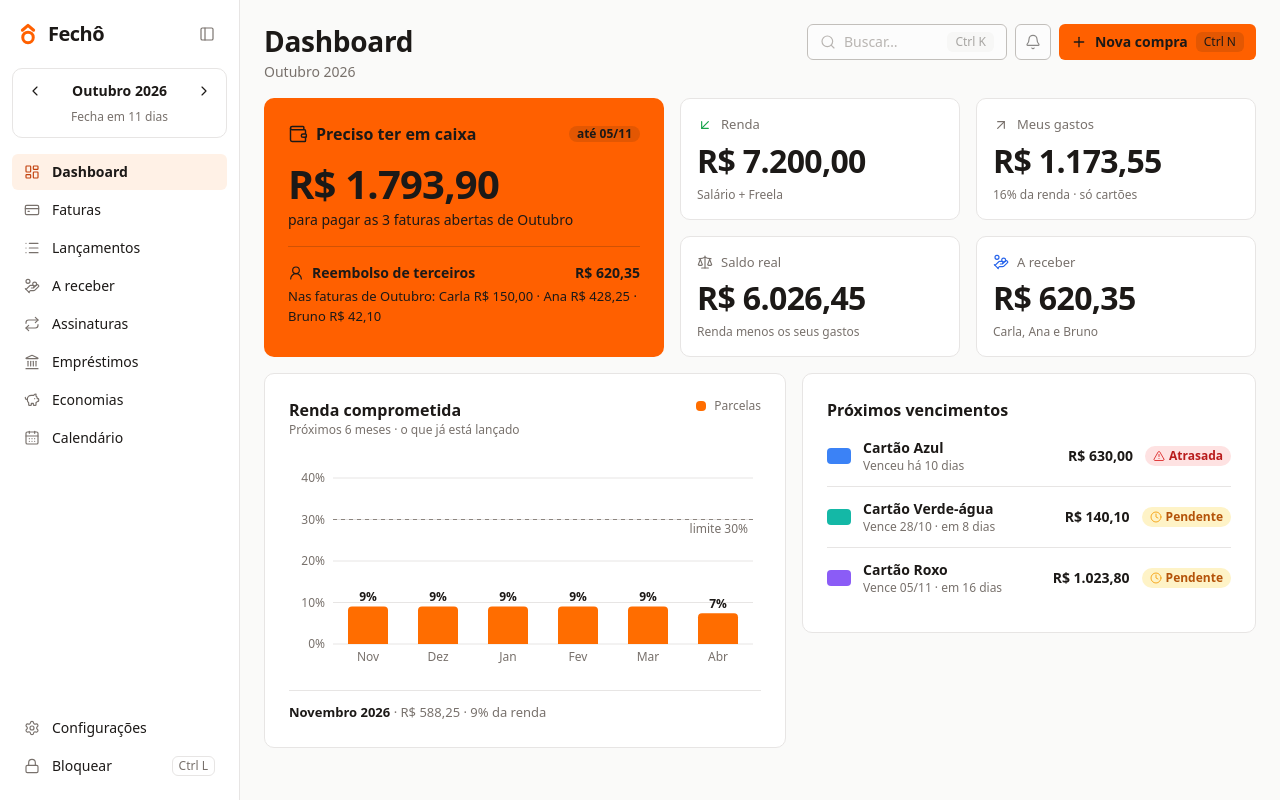
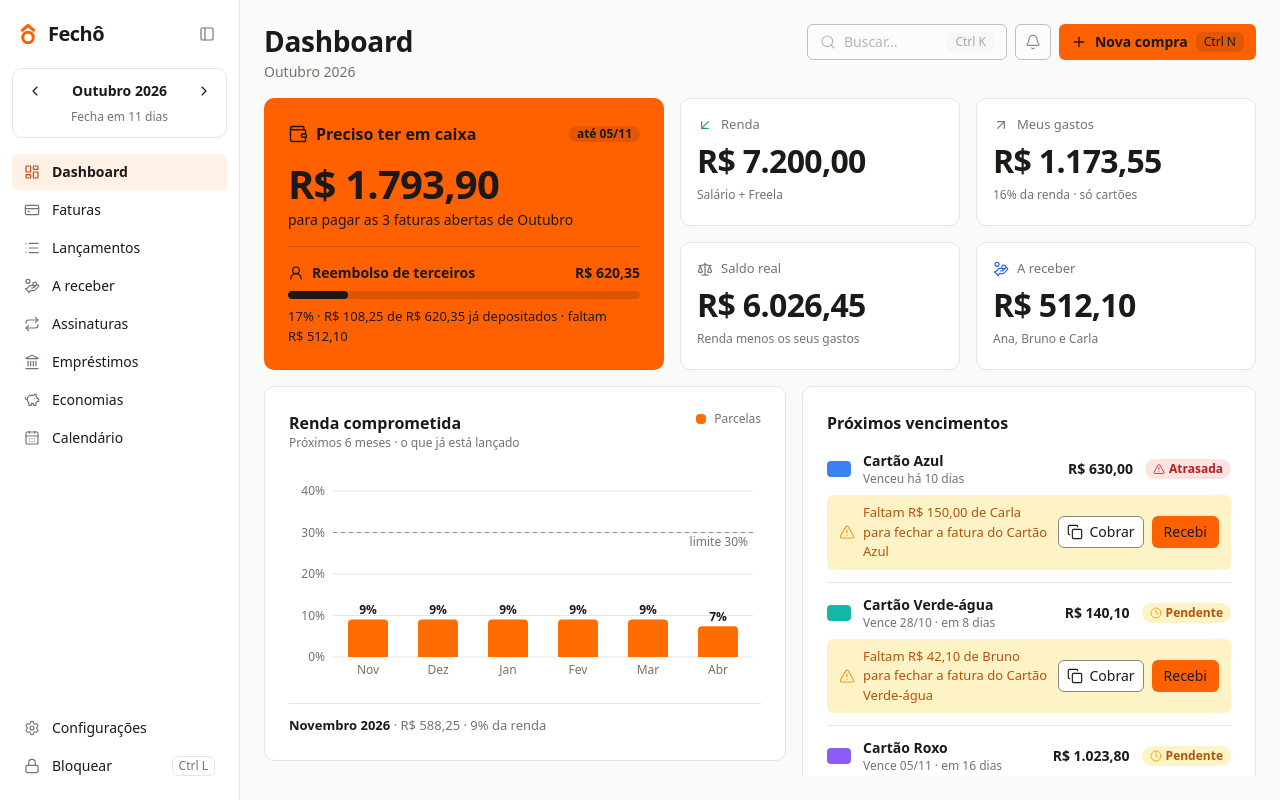
Before and after one commit to tech-gabriel/fecho, a React (Vite) app: page / in a window 1280 px wide. Built offline with nearby package versions, Linux system fonts and the light colour scheme.

Commit message:
feat(faturas): mostra quanto falta cada pessoa depositar na fatura e no dashboard

```diff
--- a/src/features/dashboard/Dashboard.tsx
+++ b/src/features/dashboard/Dashboard.tsx
@@ -16,6 +16,7 @@ import { hojeLocal, useApp } from '@/app/store';
 import { Button } from '@/components/ui/button';
 import type {
   Cartao,
+  Movimento,
   PagamentoDeFatura,
   ParcelaDoMes,
   Preferencias,
@@ -27,6 +28,7 @@ import { linhasPorDono, resumoDaFatura } from '@/domain/faturas';
 import { receitasDoMes, rendaComprometida, resumoDoMes } from '@/domain/resumo';
 import { montarFaturas } from '@/features/faturas/Faturas';
 import { dataCurta } from '@/features/faturas/ListaDeCartoes';
+import { faltaNaFatura, montarSituacoes } from '@/features/receber/situacoes';
 import { formatarComSinal, formatarMoeda, nomeDoMes } from '@/lib/formato';
 import { DURACAO, MOVIMENTO, gsap, useGSAP } from '@/lib/gsap';
 import { DialogRenda } from './DialogRenda';
@@ -42,6 +44,8 @@ interface Dados {
   pagamentos: PagamentoDeFatura[];
   receitas: Receita[];
   preferencias: Preferencias;
+  deTerceiros: ParcelaDoMes[];
+  movimentos: Movimento[];
 }
 
 const MESES_DO_GRAFICO = 6;
@@ -116,11 +120,35 @@ export function Dashboard() {
       repos.faturas.pagamentos(),
       repos.receitas.listar(),
       repos.preferencias.ler(),
-    ]).then(([cartoes, terceiros, parcelas, futuras, pagamentos, receitas, preferencias]) => {
-      if (montado) {
-        setDados({ cartoes, terceiros, parcelas, futuras, pagamentos, receitas, preferencias });
-      }
-    });
+      repos.compras.parcelasDeTerceiros(competencia),
+      repos.receber.movimentos(),
+    ]).then(
+      ([
+        cartoes,
+        terceiros,
+        parcelas,
+        futuras,
+        pagamentos,
+        receitas,
+        preferencias,
+        deTerceiros,
+        movimentos,
+      ]) => {
+        if (montado) {
+          setDados({
+            cartoes,
+            terceiros,
+            parcelas,
+            futuras,
+            pagamentos,
+            receitas,
+            preferencias,
+            deTerceiros,
+            movimentos,
+          });
+        }
+      },
+    );
     return () => {
       montado = false;
     };
@@ -176,11 +204,15 @@ export function Dashboard() {
   );
 
   const mes = nomeDoMes(competencia).split(' ')[0] ?? '';
-  const nome = (id: number) => dados.terceiros.find((t) => t.id === id)?.nome ?? '';
-  const porPessoa = [...resumo.porTerceiro].map(
-    ([id, valor]) => `${nome(id)} ${formatarMoeda(valor)}`,
-  );
-  const pessoas = [...resumo.porTerceiro.keys()].map(nome);
+  const situacoes = montarSituacoes({ ...dados, parcelas: dados.deTerceiros, competencia, hoje });
+  const faltaDoMes = faturas
+    .flatMap((f) => faltaNaFatura(situacoes, f.cartao.id, competencia))
+    .reduce((soma, f) => soma + f.falta, 0);
+  const depositadoDoMes = resumo.deTerceiros - faltaDoMes;
+  const percentual =
+    resumo.deTerceiros > 0 ? Math.round((depositadoDoMes / resumo.deTerceiros) * 100) : 0;
+  const devedores = situacoes.filter((s) => s.falta > 0);
+  const aReceber = devedores.reduce((soma, s) => soma + s.falta, 0);
   const temFaturas = faturas.some((f) => f.resumo.total > 0);
   const legendaDoCaixa = !temFaturas
     ? `Nenhuma fatura em ${mes}`
@@ -261,11 +293,30 @@ export function Dashboard() {
               <span className="flex-1">Reembolso de terceiros</span>
               <span className="tabular-nums">{formatarMoeda(resumo.deTerceiros)}</span>
             </span>
-            <span className="text-[13px]">
-              {porPessoa.length > 0
-                ? `Nas faturas de ${mes}: ${porPessoa.join(' · ')}`
-                : `Nenhuma compra de outras pessoas em ${mes}`}
-            </span>
+            {resumo.deTerceiros > 0 ? (
+              <>
+                <div
+                  role="progressbar"
+                  aria-label="Reembolso já depositado"
+                  aria-valuemin={0}
+                  aria-valuemax={100}
+                  aria-valuenow={percentual}
+                  className="my-1 h-2 overflow-hidden rounded-full bg-on-brand/15"
+                >
+                  <div
+                    className="h-full rounded-full bg-on-brand"
+                    style={{ width: `${String(percentual)}%` }}
+                  />
+                </div>
+                <span className="text-[13px] tabular-nums">
+                  {percentual}% · {formatarMoeda(depositadoDoMes)} de{' '}
+                  {formatarMoeda(resumo.deTerceiros)} já depositados
+                  {faltaDoMes > 0 && ` · faltam ${formatarMoeda(faltaDoMes)}`}
+                </span>
+              </>
+            ) : (
+              <span className="text-[13px]">Nenhuma compra de outras pessoas em {mes}</span>
+            )}
           </div>
         </section>
 
@@ -318,9 +369,13 @@ export function Dashboard() {
             rotulo="A receber"
             icone={HandCoins}
             corDoIcone="text-info"
-            centavos={resumo.deTerceiros}
-            legenda={pessoas.length > 0 ? listaDeNomes(pessoas) : 'Ninguém te deve nada neste mês'}
-            envolver={link('/lancamentos?ver=terceiros')}
+            centavos={aReceber}
+            legenda={
+              devedores.length > 0
+                ? listaDeNomes(devedores.map((s) => s.terceiro.nome))
+                : 'Ninguém te deve nada neste mês'
+            }
+            envolver={link('/receber')}
           />
         </div>
       </div>
@@ -333,7 +388,12 @@ export function Dashboard() {
           />
         </div>
         <div className="cartao-do-dashboard">
-          <ProximosVencimentos faturas={faturas} hoje={hoje} />
+          <ProximosVencimentos
+            faturas={faturas}
+            situacoes={situacoes}
+            preferencias={dados.preferencias}
+            hoje={hoje}
+          />
         </div>
       </div>
 
--- a/src/features/dashboard/ProximosVencimentos.tsx
+++ b/src/features/dashboard/ProximosVencimentos.tsx
@@ -1,15 +1,27 @@
+import { useState } from 'react';
+import { Check, Copy, TriangleAlert } from 'lucide-react';
+import { Button } from '@/components/ui/button';
+import type { Preferencias } from '@/data';
 import type { DataLocal } from '@/domain/competencia';
 import type { FaturaDoCartao } from '@/features/faturas/Faturas';
 import { quando, SeloDeStatus } from '@/features/faturas/ListaDeCartoes';
+import { useAcoesDeCobranca } from '@/features/receber/acoes';
+import { faltaNaFatura, type SituacaoDaPessoa } from '@/features/receber/situacoes';
 import { formatarMoeda } from '@/lib/formato';
 
 export function ProximosVencimentos({
   faturas,
+  situacoes,
+  preferencias,
   hoje,
 }: {
   faturas: FaturaDoCartao[];
+  situacoes: SituacaoDaPessoa[];
+  preferencias: Preferencias;
   hoje: DataLocal;
 }) {
+  const { registrarDeposito, copiarCobranca } = useAcoesDeCobranca(preferencias, hoje);
+  const [copiado, setCopiado] = useState<string | null>(null);
   const comCompras = faturas
     .filter((f) => f.resumo.total > 0)
     .sort((a, b) => a.vencimento.localeCompare(b.vencimento));
@@ -26,26 +38,91 @@ export function ProximosVencimentos({
         <p className="py-8 text-center text-sm text-ink-muted">Nada vence neste mês.</p>
       ) : (
         <ul className="flex flex-col">
-          {comCompras.map((fatura) => (
+          {comCompras.map((fatura) => {
+            const { cartao, competencia } = fatura;
+            const pendencias = fatura.pagamento
+              ? []
+              : faltaNaFatura(situacoes, cartao.id, competencia);
+            return (
               <li
-              key={fatura.cartao.id}
-              className="flex items-center gap-3 border-t py-3 first:border-t-0 first:pt-0"
+                key={cartao.id}
+                className="flex flex-col gap-2 border-t py-3 first:border-t-0 first:pt-0"
               >
+                <span className="flex items-center gap-3">
                   <span
                     aria-hidden
-                style={{ backgroundColor: fatura.cartao.cor }}
+                    style={{ backgroundColor: cartao.cor }}
                     className="h-4 w-6 flex-none rounded-sm"
                   />
                   <span className="flex min-w-0 flex-1 flex-col">
-                <span className="truncate text-sm font-semibold">{fatura.cartao.nome}</span>
+                    <span className="truncate text-sm font-semibold">{cartao.nome}</span>
                     <span className="truncate text-xs text-ink-muted">{quando(fatura, hoje)}</span>
                   </span>
                   <span className="text-sm font-semibold tabular-nums">
                     {formatarMoeda(fatura.resumo.total)}
                   </span>
                   <SeloDeStatus status={fatura.status} />
+                </span>
+                {pendencias.map(({ terceiro, falta }) => {
+                  const chave = `${String(cartao.id)}:${String(terceiro.id)}`;
+                  const itens =
+                    situacoes
+                      .find((s) => s.terceiro.id === terceiro.id)
+                      ?.itens.filter(
+                        (i) =>
+                          i.cartaoId === cartao.id && i.competencia === competencia && i.aberto > 0,
+                      ) ?? [];
+                  return (
+                    <span
+                      key={chave}
+                      role="status"
+                      className="flex items-center gap-2 rounded-md bg-warning-bg px-3 py-2 text-[13px] text-warning-text"
+                    >
+                      <TriangleAlert
+                        size={16}
+                        strokeWidth={1.75}
+                        aria-hidden
+                        className="flex-none text-warning"
+                      />
+                      <span className="flex-1">
+                        Faltam {formatarMoeda(falta)} de {terceiro.nome} para fechar a fatura do{' '}
+                        {cartao.nome}
+                      </span>
+                      <Button
+                        variant="outline"
+                        size="sm"
+                        onClick={() =>
+                          void copiarCobranca(
+                            terceiro,
+                            { valor: falta, cartao: cartao.nome, vencimento: fatura.vencimento },
+                            () => {
+                              setCopiado(chave);
+                              setTimeout(() => {
+                                setCopiado(null);
+                              }, 2000);
+                            },
+                          )
+                        }
+                      >
+                        {copiado === chave ? (
+                          <Check strokeWidth={1.75} aria-hidden />
+                        ) : (
+                          <Copy strokeWidth={1.75} aria-hidden />
+                        )}
+                        {copiado === chave ? 'Copiado' : 'Cobrar'}
+                      </Button>
+                      <Button
+                        size="sm"
+                        onClick={() => void registrarDeposito(terceiro, falta, itens)}
+                      >
+                        Recebi
+                      </Button>
+                    </span>
+                  );
+                })}
               </li>
-          ))}
+            );
+          })}
         </ul>
       )}
     </section>
--- a/src/features/faturas/DetalheDaFatura.tsx
+++ b/src/features/faturas/DetalheDaFatura.tsx
@@ -1,5 +1,5 @@
 import { CreditCard, Ellipsis, Layers, Repeat, TriangleAlert, UserRound } from 'lucide-react';
-import { useNavigate } from 'react-router';
+import { Link, useNavigate } from 'react-router';
 import { toast } from 'sonner';
 import { useRepositorios } from '@/app/repositorios';
 import { useApp } from '@/app/store';
@@ -40,6 +40,7 @@ export function DetalheDaFatura({
   fatura,
   categorias,
   terceiros,
+  faltas,
   filtro,
   hoje,
   onFiltro,
@@ -47,6 +48,7 @@ export function DetalheDaFatura({
   fatura: FaturaDoCartao;
   categorias: Categoria[];
   terceiros: Terceiro[];
+  faltas: { terceiro: Terceiro; falta: number }[];
   filtro: Filtro;
   hoje: DataLocal;
   onFiltro: (filtro: Filtro) => void;
@@ -115,9 +117,13 @@ export function DetalheDaFatura({
       ? ` · limite usado ${Math.round((resumo.total / cartao.limiteCentavos) * 100)}% de ${formatarMoeda(cartao.limiteCentavos)}`
       : '';
   const depoisDoPagamento = pagamento ? resumo.total - pagamento.valorPagoCentavos : 0;
-  const porPessoa = [...resumo.porTerceiro]
-    .map(([id, valor]) => `${nome(id)} ${formatarMoeda(valor)}`)
-    .join(' · ');
+  const faltaTotal = faltas.reduce((soma, f) => soma + f.falta, 0);
+  const legendaDeTerceiros =
+    resumo.total === resumo.meu
+      ? 'Nenhuma compra de outras pessoas'
+      : faltaTotal > 0
+        ? `Faltam ${formatarMoeda(faltaTotal)}`
+        : 'Todos já depositaram';
 
   const parcela = (id: number) => fatura.parcelas.find((p) => p.parcelaId === id);
   const linhas = fatura.linhas
@@ -185,13 +191,39 @@ export function DetalheDaFatura({
           </p>
         )}
 
+        {!pagamento &&
+          faltas.map(({ terceiro, falta }) => (
+            <p
+              key={terceiro.id}
+              role="status"
+              className="flex items-center gap-2 rounded-md bg-warning-bg px-3 py-2 text-[13px] text-warning-text"
+            >
+              <TriangleAlert
+                size={16}
+                strokeWidth={1.75}
+                aria-hidden
+                className="flex-none text-warning"
+              />
+              <span className="flex-1">
+                Faltam {formatarMoeda(falta)} de {terceiro.nome} para fechar a fatura do{' '}
+                {cartao.nome}
+              </span>
+              <Link
+                to={`/receber?pessoa=${String(terceiro.id)}`}
+                className="font-semibold text-warning-text underline underline-offset-2"
+              >
+                Ver em A receber
+              </Link>
+            </p>
+          ))}
+
         <div className="grid grid-cols-3 gap-4">
           <Tile rotulo="Total da fatura" valor={formatarMoeda(resumo.total)} />
           <Tile rotulo="É seu" valor={formatarMoeda(resumo.meu)} />
           <Tile
             rotulo="De terceiros"
             valor={formatarMoeda(resumo.total - resumo.meu)}
-            legenda={porPessoa || 'Nenhuma compra de outras pessoas'}
+            legenda={legendaDeTerceiros}
           />
         </div>
       </div>
--- a/src/features/faturas/Faturas.tsx
+++ b/src/features/faturas/Faturas.tsx
@@ -4,7 +4,14 @@ import { useNavigate, useSearchParams } from 'react-router';
 import { useRepositorios } from '@/app/repositorios';
 import { hojeLocal, useApp } from '@/app/store';
 import { Button } from '@/components/ui/button';
-import type { Cartao, Categoria, PagamentoDeFatura, ParcelaDoMes, Terceiro } from '@/data';
+import type {
+  Cartao,
+  Categoria,
+  Movimento,
+  PagamentoDeFatura,
+  ParcelaDoMes,
+  Terceiro,
+} from '@/data';
 import type { Competencia, DataLocal } from '@/domain/competencia';
 import {
   datasDaFatura,
@@ -14,6 +21,7 @@ import {
   type LinhaDaFatura,
   type StatusDaFatura,
 } from '@/domain/faturas';
+import { faltaNaFatura, montarSituacoes } from '@/features/receber/situacoes';
 import { nomeDoMes } from '@/lib/formato';
 import { DetalheDaFatura } from './DetalheDaFatura';
 import { dataCurta, ListaDeCartoes } from './ListaDeCartoes';
@@ -36,6 +44,8 @@ interface Dados {
   terceiros: Terceiro[];
   parcelas: ParcelaDoMes[];
   pagamentos: PagamentoDeFatura[];
+  deTerceiros: ParcelaDoMes[];
+  movimentos: Movimento[];
 }
 
 export type Filtro = 'meu' | 'terceiros' | 'todos';
@@ -101,8 +111,12 @@ export function Faturas() {
       repos.terceiros.listar(),
       repos.compras.parcelasDaCompetencia(competencia),
       repos.faturas.pagamentos(),
-    ]).then(([cartoes, categorias, terceiros, parcelas, pagamentos]) => {
-      if (montado) setDados({ cartoes, categorias, terceiros, parcelas, pagamentos });
+      repos.compras.parcelasDeTerceiros(competencia),
+      repos.receber.movimentos(),
+    ]).then(([cartoes, categorias, terceiros, parcelas, pagamentos, deTerceiros, movimentos]) => {
+      if (montado) {
+        setDados({ cartoes, categorias, terceiros, parcelas, pagamentos, deTerceiros, movimentos });
+      }
     });
     return () => {
       montado = false;
@@ -139,6 +153,12 @@ export function Faturas() {
 
   const idEscolhido = Number(busca.get('cartao'));
   const escolhida = faturas.find((f) => f.cartao.id === idEscolhido) ?? faturas[0];
+  const situacoes = montarSituacoes({
+    ...dados,
+    parcelas: dados.deTerceiros,
+    competencia,
+    hoje,
+  });
   const ver = busca.get('ver');
   const filtro: Filtro = ver === 'meu' || ver === 'terceiros' ? ver : 'todos';
 
@@ -168,6 +188,7 @@ export function Faturas() {
           fatura={escolhida}
           categorias={dados.categorias}
           terceiros={dados.terceiros}
+          faltas={faltaNaFatura(situacoes, escolhida.cartao.id, competencia)}
           filtro={filtro}
           hoje={hoje}
           onFiltro={(novo) => {
```
Also changed, not shown: 2 other files (tests, documents, lock files or other folders). Lines whose indentation alone changed are shown as unchanged.
